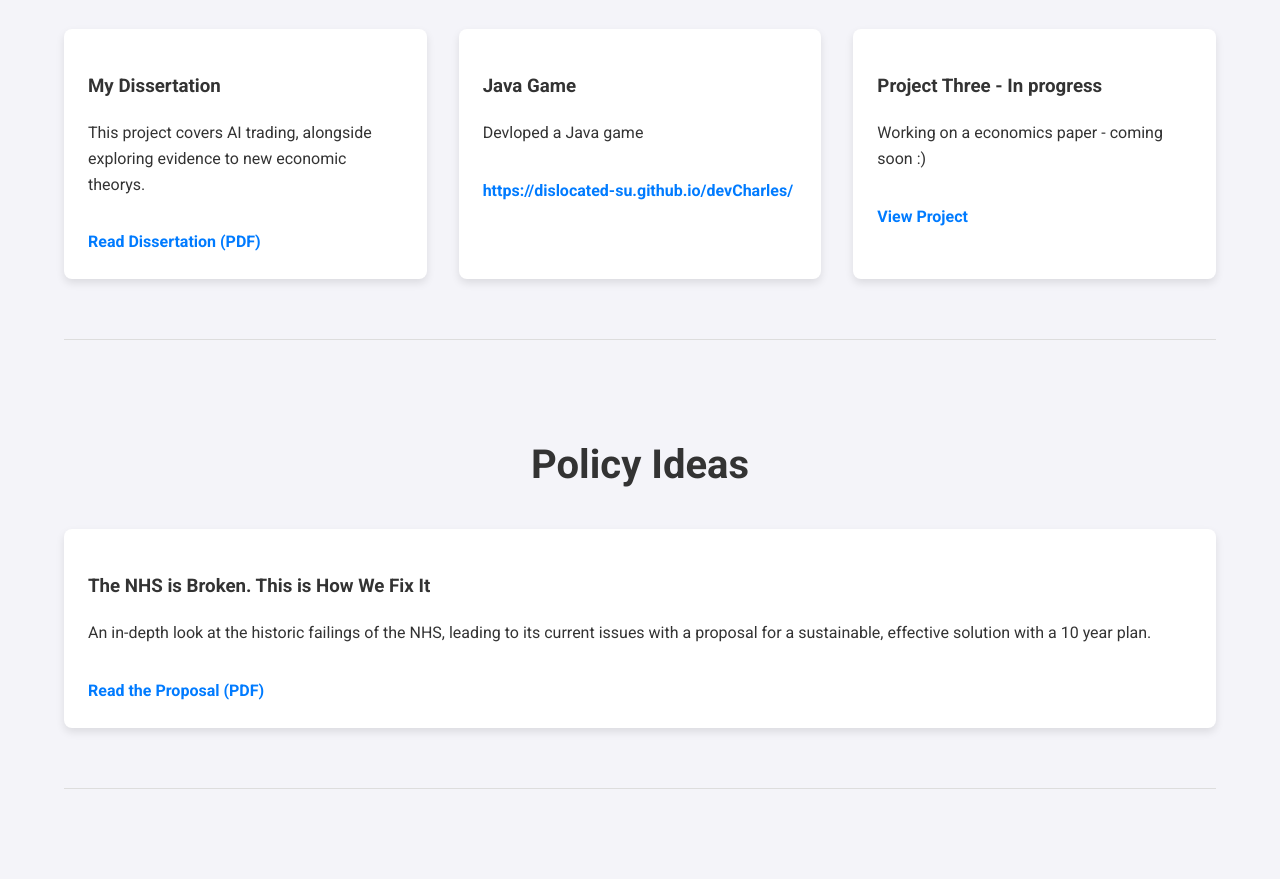
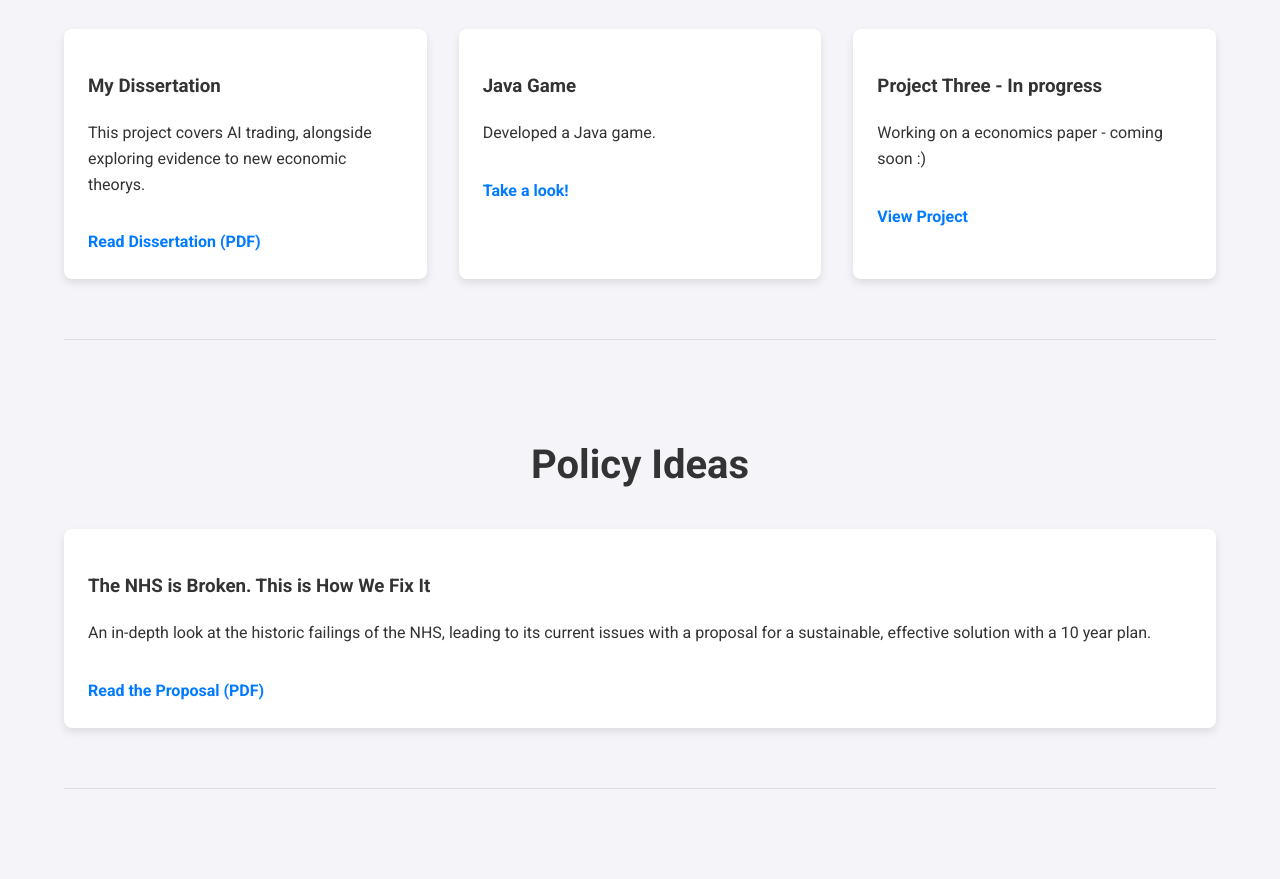
Before and after one commit to LouisWarren99/-github.io, a plain HTML site: page index.html in a window 1280 px wide. Shown: the part 965-1844 px from the top of the page. Drawn offline with Linux system fonts and the light colour scheme.

Commit message:
Update index.html

```diff
--- a/index.html
+++ b/index.html
@@ -52,8 +52,8 @@
                 </div>
                 <div class="project-card">
                     <h3>Java Game</h3>
-                    <p>Devloped a Java game</p>
-                    <a href="Take a look!" class="project-link">https://dislocated-su.github.io/devCharles/</a>
+                    <p>Developed a Java game.</p>
+                    <a href="https://dislocated-su.github.io/devCharles/" class="project-link" target="_blank">Take a look!</a>
                 </div>
                 <div class="project-card">
                     <h3>Project Three - In progress</h3>
```
